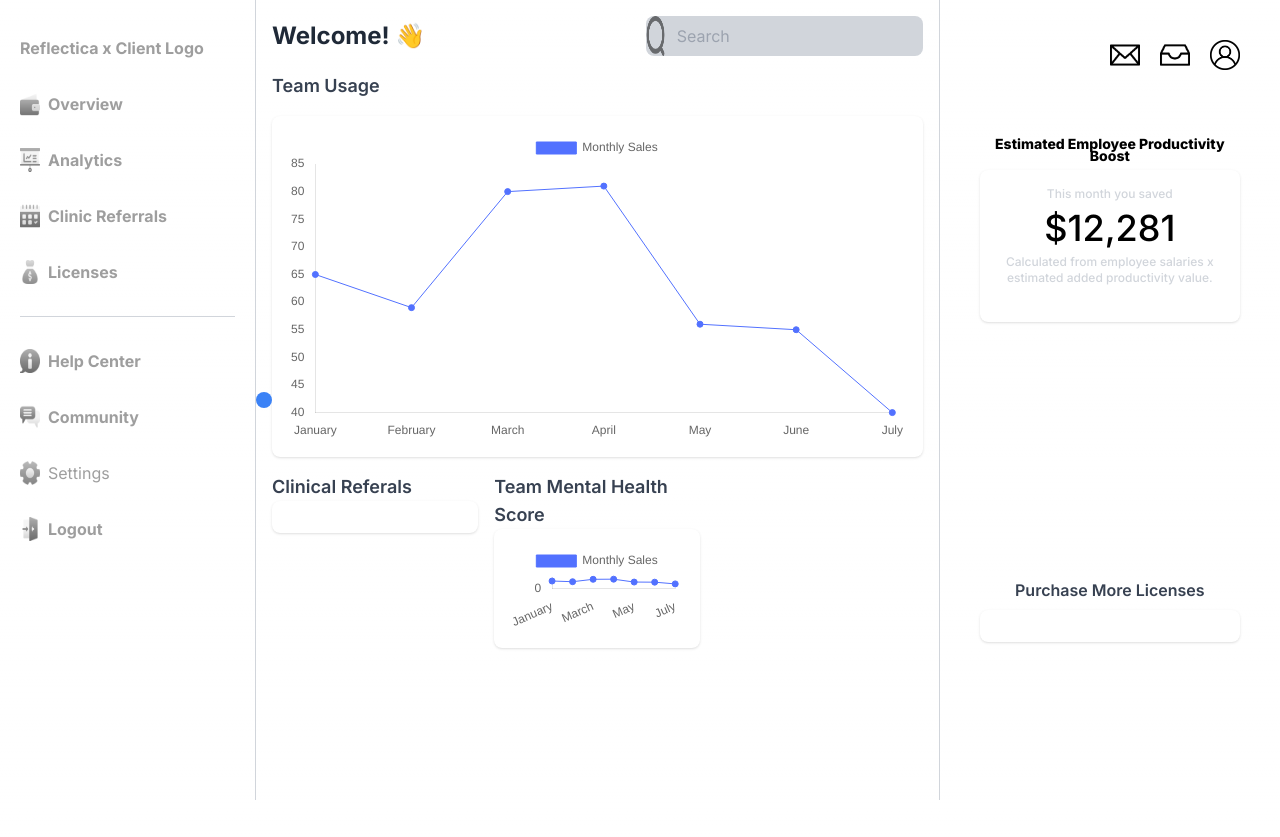
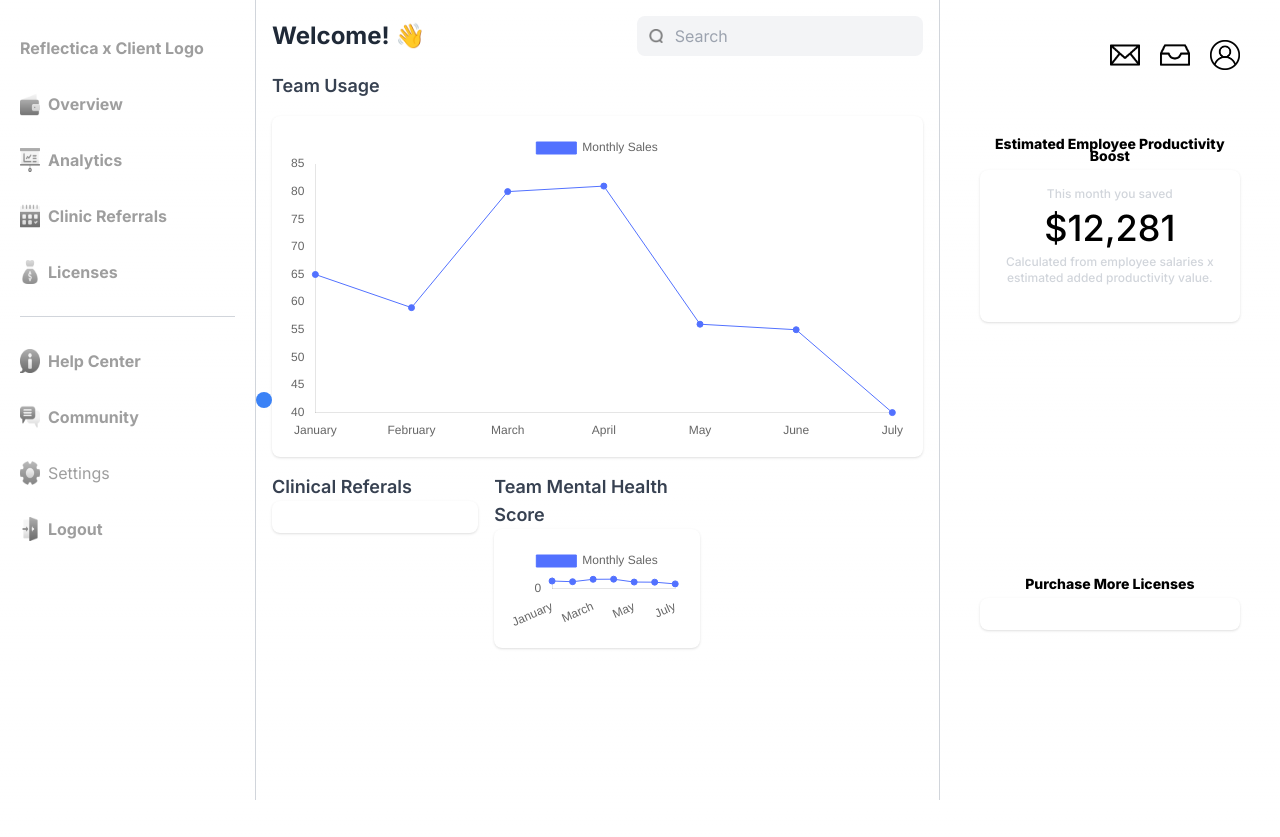
Before and after one commit to reflectica/admindash, a Next.js app: page /dashboard in a window 1280 px wide. Built offline with nearby package versions, Linux system fonts and the light colour scheme.

Commit message:
search bar styling

```diff
--- a/app/dashboard/page.tsx
+++ b/app/dashboard/page.tsx
@@ -1,5 +1,5 @@
 import React from 'react'
-import { AuthenticatedLayout, LineGraph } from '@/components'
+import { AuthenticatedLayout, LineGraph, SectionCard } from '@/components'
 import Image from 'next/image'
 import magnifyingIcon from '@/public/icons/magnifyingIcon.png'
 import mailIcon from '@/public/icons/mail.png'
@@ -13,14 +13,16 @@ export default function Dashboard() {
                 <div className="p-4 w-2/3">
                     <div className='flex flex-row justify-between items-center'>
                         <h1 className="text-2xl font-bold text-gray-800">Welcome! 👋</h1>
-                        <form className='flex flex-row bg-gray-300 rounded-lg'>
-                            <Image src={magnifyingIcon} width={19}  alt='Search' />
+                        <form className='flex flex-row bg-gray-100 rounded-lg items-center'>
+                            <div className="pl-3 pr-2">
+                                <Image src={magnifyingIcon} width={16} height={16} alt='Search' />
+                            </div>
                             <input
                                 type="text"
                                 id="inputField"
                                 name="inputName"
                                 placeholder="Search"
-                                className="block w-full pl-3 pr-3 py-2 bg-transparent focus:outline-none"
+                                className="block w-full pl-1 pr-3 py-2 bg-transparent focus:outline-none"
                             />
                         </form>
                     </div>
@@ -55,25 +57,23 @@ export default function Dashboard() {
                         <Image src={inboxIcon} width={30} height={30} alt='inbox icon' />
                         <Image src={profileIcon} width={30} height={30} alt='profile icon' />
                     </div>
-                    <div className='h-3/6 flex flex-col m-10 text-center'>
-                        <p className="font-extrabold text-sm leading-3 text-black my-2">Estimated Employee Productivity Boost</p>
-                        <div className='bg-white shadow rounded-lg p-4 gap-5 flex flex-col'>
-                            <p className='font-medium text-xs leading-2 text-gray-300'>This month you saved</p>
-                            {/* Temporarily hard coded information */}
-                            <p className='font-medium text-4xl leading-3 text-black'>$12,281</p>
-                            <p className='font-medium text-xs leading-2 text-gray-300'>Calculated from employee salaries x estimated added productivity value. </p>
-                            <div className="">
-                                {/* GRAPH GOES HERE */}
-                            </div>
-                        </div>
-                    </div>
 
-                    <div className='h-2/6 flex flex-col m-10'>
-                        <h2 className="text-md font-semibold text-gray-700 my-2 text-center">Purchase More Licenses</h2>
-                        <div className="bg-white shadow rounded-lg p-4">
+                    <SectionCard
+                        title={"Estimated Employee Productivity Boost"}
+                        containerStyle={'h-3/6 flex flex-col m-10 text-center'}
+                    >
+                        <p className='font-medium text-xs leading-2 text-gray-300'>This month you saved</p>
+                        {/* Temporarily hard coded information */}
+                        <p className='font-medium text-4xl leading-3 text-black'>$12,281</p>
+                        <p className='font-medium text-xs leading-2 text-gray-300'>Calculated from employee salaries x estimated added productivity value. </p>
+                        <div className="">
                             {/* GRAPH GOES HERE */}
                         </div>
-                    </div>
+                    </SectionCard>
+                    <SectionCard title={"Purchase More Licenses"} containerStyle={"h-2/6 flex flex-col m-10 text-center"}>
+                        {/* GRAPH GOES HERE */}
+                        <></>
+                    </SectionCard>
                 </div>
             </div>
         </AuthenticatedLayout>
--- a/components/index.tsx
+++ b/components/index.tsx
@@ -1,2 +1,4 @@
 export * from './layout'
 export * from './graph'
+
+export {default as SectionCard} from './section/SectionCard'
--- /dev/null
+++ b/components/section/SectionCard.tsx
@@ -0,0 +1,18 @@
+import React from 'react'
+
+interface SectionCardProps {
+    title: string;
+    containerStyle: string;
+    children: React.ReactNode;
+}
+
+export default function SectionCard({ title, containerStyle, children }: SectionCardProps) {
+  return (
+    <div className={containerStyle}>
+        <p className="font-extrabold text-sm leading-3 text-black my-2">{title}</p>
+        <div className='bg-white shadow rounded-lg p-4 gap-5 flex flex-col'>
+            {children}
+        </div>
+    </div>
+  )
+}
```
